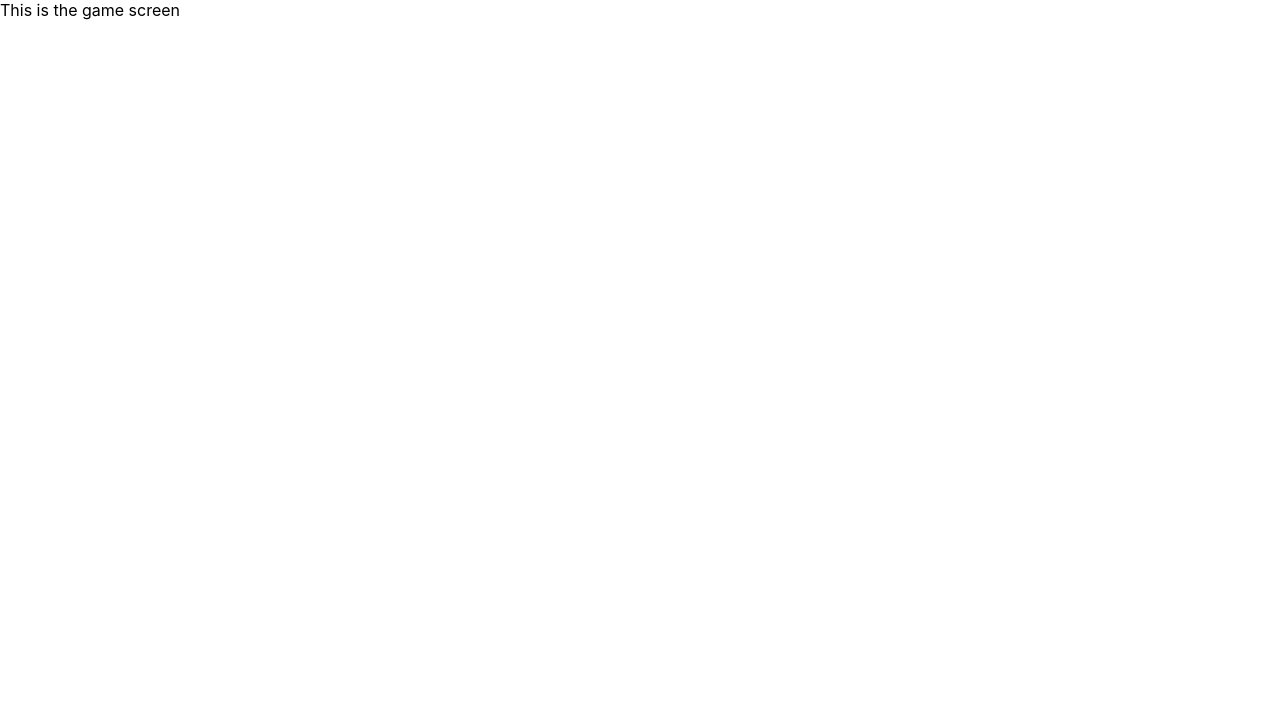
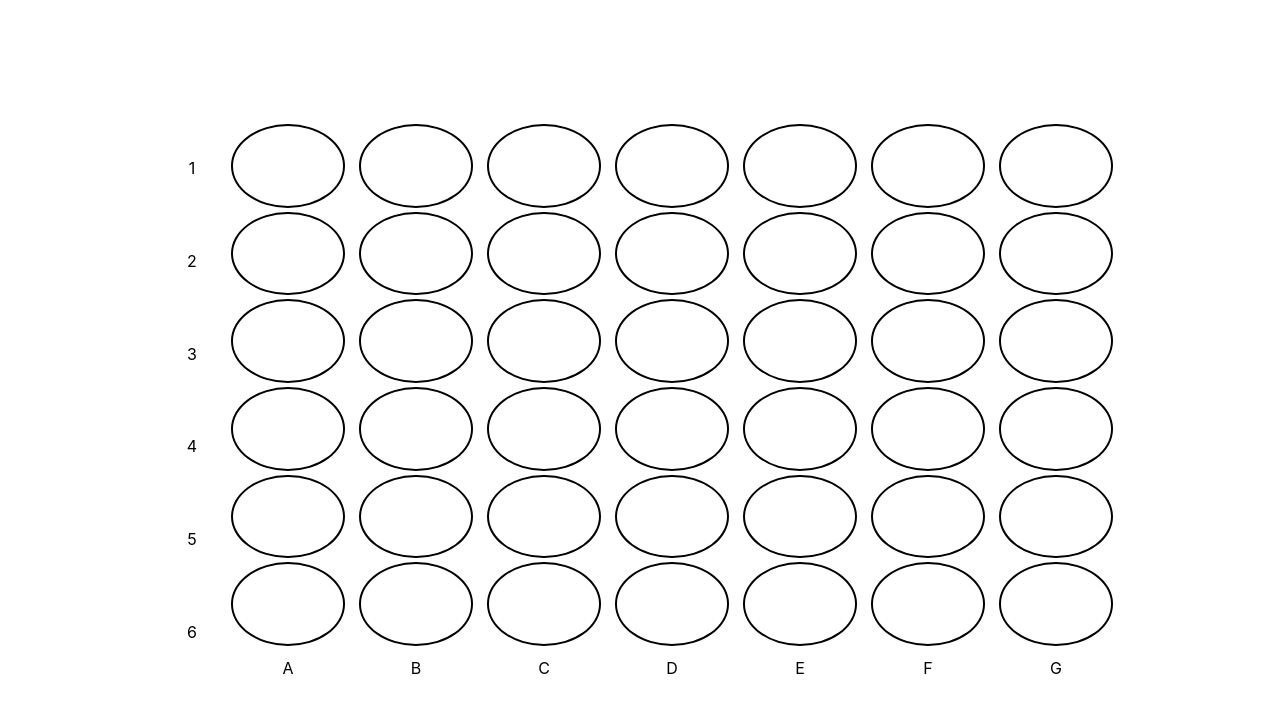
Before and after one commit to muhammadhamzaimam/Connect-4, a React (Create React App) app: page /game in a window 1280 px wide. Shown: the top 712 px of the page. Built offline with nearby package versions, Linux system fonts and the light colour scheme.

Commit message:
Added board and css

```diff
--- a/src/App.tsx
+++ b/src/App.tsx
@@ -9,8 +9,8 @@ function App() {
     <BrowserRouter>
             <Routes>
                 <Route path="/" element={<HomeScreen/>}/>
-                <Route path="/Game" element={<GameScreen/>}/>
-                <Route path="/Instructions" element={<InstructionScreen/>}/>
+                <Route path="/game" element={<GameScreen/>}/>
+                <Route path="/instructions" element={<InstructionScreen/>}/>
             </Routes>
     </BrowserRouter>
   );
--- a/src/Components/GameScreen.tsx
+++ b/src/Components/GameScreen.tsx
@@ -1,8 +1,9 @@
 import React from "react"
+import { Board} from "./GameScreenComponents/Board"
 
 function GameScreen(){
     return (
-        <div>This is the game screen</div>
+        <Board/>
     )
 }
 
--- /dev/null
+++ b/src/Components/GameScreenComponents/Board.tsx
@@ -0,0 +1,29 @@
+import React from "react"
+import { Column } from "./Column"
+import "../../styles/GameScreen.css"
+
+function Board(){
+    return (
+        <div>
+            <div className="Game-board">
+                <div className="Column-Yaxis">
+                    <div>1</div>
+                    <div>2</div>
+                    <div>3</div>
+                    <div>4</div>
+                    <div>5</div>
+                    <div>6</div>
+                </div>
+                <Column columnNumber="A"/>
+                <Column columnNumber="B"/>
+                <Column columnNumber="C"/>
+                <Column columnNumber="D"/>
+                <Column columnNumber="E"/>
+                <Column columnNumber="F"/>
+                <Column columnNumber="G"/>
+            </div>
+        </div>
+    )
+}
+
+export { Board }
--- /dev/null
+++ b/src/Components/GameScreenComponents/Column.tsx
@@ -0,0 +1,22 @@
+import React from "react"
+import "../../styles/GameScreen.css"
+
+interface myProps{
+    columnNumber: string
+}
+
+function Column(props: myProps){
+    return(
+        <div className="Column">
+            <div className="Column-element"></div>
+            <div className="Column-element"></div>
+            <div className="Column-element"></div>
+            <div className="Column-element"></div>
+            <div className="Column-element"></div>
+            <div className="Column-element"></div>
+            <div className="Column-bottom">{props.columnNumber}</div>
+        </div>
+    )
+}
+
+export { Column }
--- a/src/Components/HomeScreen.tsx
+++ b/src/Components/HomeScreen.tsx
@@ -1,13 +1,13 @@
 import React from "react"
-import { PlayerDetails } from "./PlayerDetails"
+import { PlayerDetails } from "./HomeScreenComponents/PlayerDetails"
 
 function HomeScreen(){
     return (
         <div>
             <h1>CONNECT-4</h1>
-            <PlayerDetails playerNumber="1"/>
-            <PlayerDetails playerNumber="2"/>
-            <button>PLAY</button>
+            <PlayerDetails playerNumber={1}/>
+            <PlayerDetails playerNumber={2}/>
+            <button>Play</button>
             <button>Instructions</button>
         </div>
 
--- /dev/null
+++ b/src/Components/HomeScreenComponents/PlayerDetails.tsx
@@ -0,0 +1,17 @@
+import React from "react"
+
+interface myProps{
+    playerNumber: number
+}
+
+function PlayerDetails(props: myProps) {
+    return (
+        <div>
+            <label htmlFor="playerName">Player {props.playerNumber}: </label>
+            <input type="text" id="playerName" placeholder="Name"/>
+            <input type="color"/>
+        </div>
+    )
+}
+
+export { PlayerDetails }
--- a/src/Components/InstructionScreen.tsx
+++ b/src/Components/InstructionScreen.tsx
@@ -1,8 +1,9 @@
 import React from "react"
+import { Instructions } from "./InstructionScreenComponents/Instructions"
 
 function InstructionScreen(){
     return (
-        <div>This is the instructions screen</div>
+        <Instructions/>
     )
 }
 
--- /dev/null
+++ b/src/Components/InstructionScreenComponents/Instructions.tsx
@@ -0,0 +1,17 @@
+import React from "react"
+
+function Instructions(){
+    return(
+        <div>
+            <h1>Instructions</h1>
+            <p>
+                Players will take turns to place their token on the board. The aim of the game is to place
+                4 tokens in a row either horizontally, vertically or diagonally. The first player to make a
+                row of 4 wins. Good luck, have fun!
+            </p>
+            <button>Back</button>
+        </div>
+    )
+}
+
+export { Instructions }
--- a/src/Components/PlayerDetails.tsx
+++ /dev/null
@@ -1,13 +0,0 @@
-import React from "react"
-
-function PlayerDetails(props: any){
-    return (
-        <div>
-            <label htmlFor="player1Name">Player {props.playerNumber}: </label>
-            <input type="text" id="player1Name" placeholder="Name"/>
-            <input type="color"/>
-        </div>
-    )
-}
-
-export { PlayerDetails }
--- /dev/null
+++ b/src/styles/GameScreen.css
@@ -0,0 +1,48 @@
+*{
+    margin: 0;
+    padding: 0;
+}
+
+.Column{
+    display: flex;
+    box-sizing: border-box;
+    flex-direction: column;
+    width: 10vw;
+    height: 70vh;
+    align-items: center;
+    justify-content: space-around;
+    padding: 2px;
+}
+
+.Column-Yaxis{
+    display: flex;
+    box-sizing: border-box;
+    flex-direction: column;
+    width: 5vw;
+    height: 70vh;
+    align-items: center;
+    justify-content: space-around;
+    padding: 2px;
+}
+
+.Column-bottom{
+    margin-top: 10px;
+}
+
+.Column-element{
+    border: 2px solid black;
+    width: 110px;
+    height: 110px;
+    border-radius: 50%;
+    margin: 2px;
+}
+
+.Game-board{
+    margin-top: 15vh;
+    display: flex;
+    flex-direction: row;
+    justify-content: center;
+    align-items: center;
+    width: 100vw;
+    height: 70vh;
+}
```
